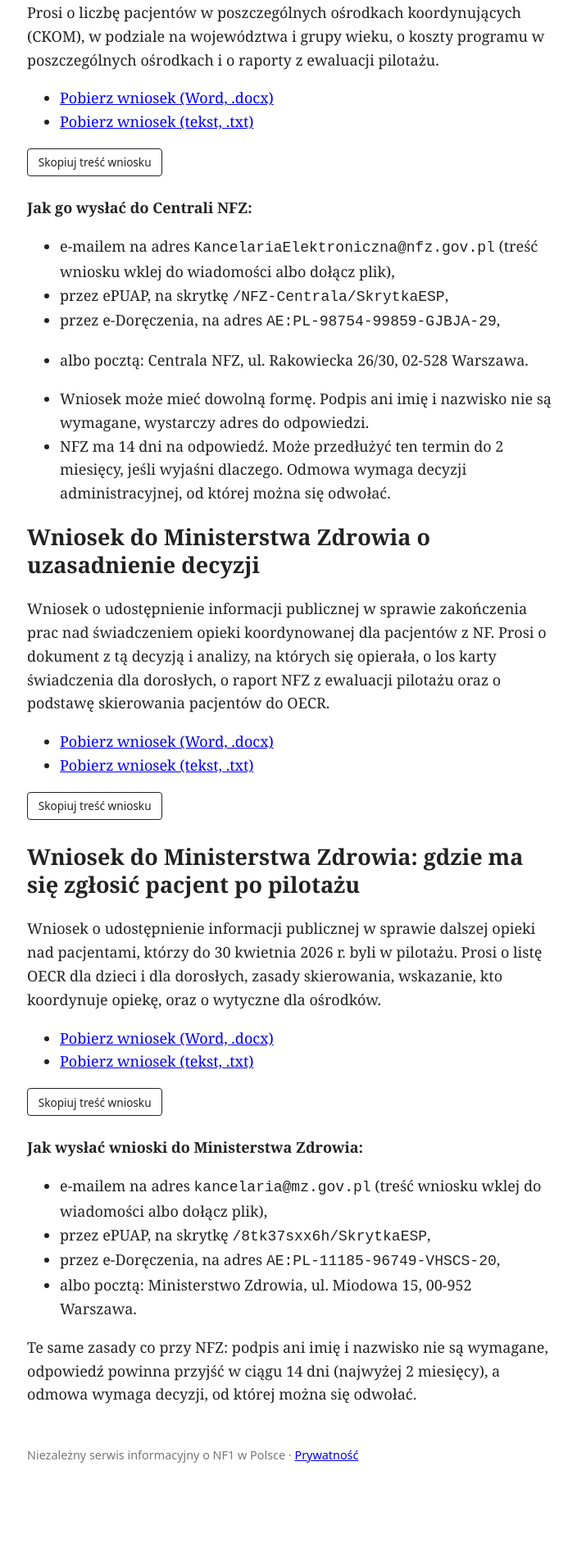
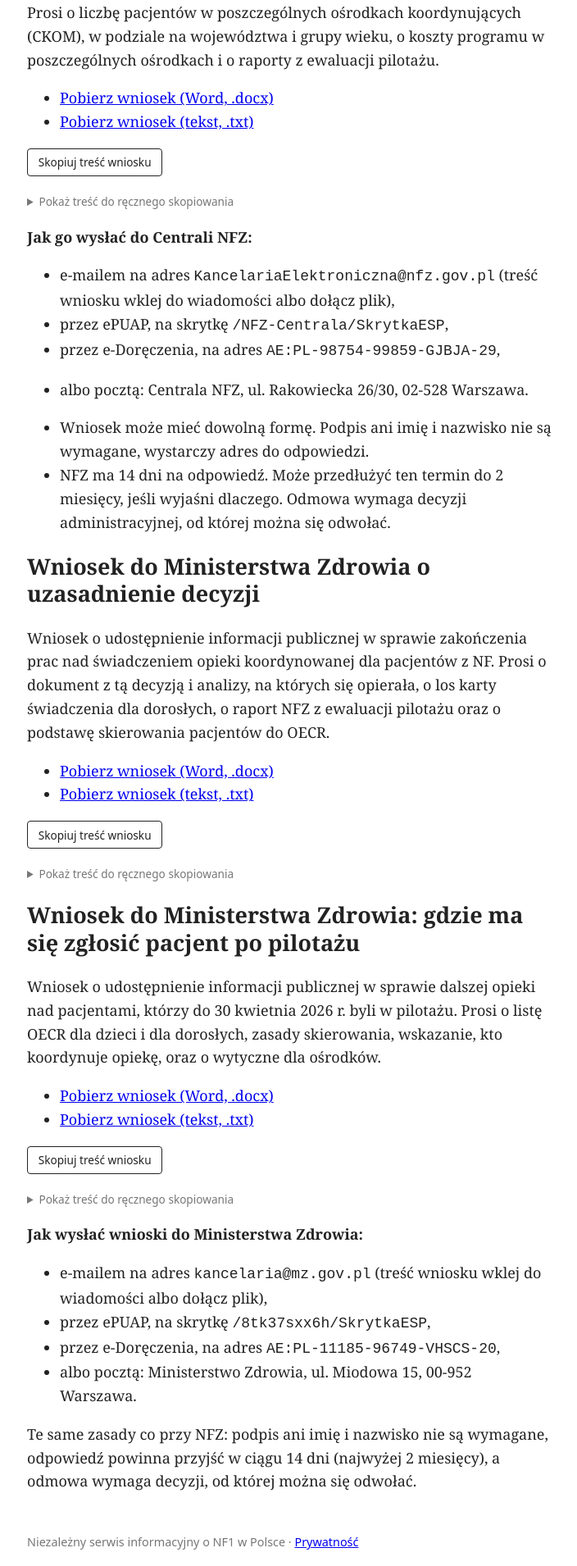
Before and after one commit to sylwiaeb/nf1news, a Jekyll site: the page built from do-pobrania.md, in a window 1280 px wide. Shown: the part 711-2621 px from the top of the page at 82% size, without its empty margins (287-991 px from the left). Built offline with Jekyll 4.4.1, drawn with Linux system fonts in a browser that asks for light colours; before the commit the page ends 2521 px from its top, so only the background shows below that; part of the change alters nothing that is shown.

Commit message:
Kopiowanie treści: schowek, execCommand, a w ostateczności tekst do ręcznego zaznaczenia
Co-Authored-By: Claude Opus 5.5 <noreply@anthropic.com>
Claude-Session: https://claude.ai/code/session_019jaYAUrvFxzDMrZaHzH4de

```diff
--- a/_includes/mail.html
+++ b/_includes/mail.html
@@ -1,3 +1,9 @@
 {% capture body %}{% include {{ include.body }} %}{% endcapture %}
-<p class="mail"><button type="button" class="btn copy" data-target="{{ include.id }}">Skopiuj treść wniosku</button></p>
-<textarea id="{{ include.id }}" hidden readonly>{{ body | strip | escape }}</textarea>
+<div class="mail-box">
+<p class="mail"><button type="button" class="btn copy" data-target="{{ include.id }}">Skopiuj treść wniosku</button> <span class="copy-msg" hidden></span></p>
+<details class="mail-text">
+<summary>Pokaż treść do ręcznego skopiowania</summary>
+<p class="hint">Jeśli przycisk nie działa w Twojej przeglądarce: przytrzymaj palec w polu poniżej, wybierz „Zaznacz wszystko”, a potem „Kopiuj”.</p>
+<textarea id="{{ include.id }}" readonly rows="10">{{ body | strip | escape }}</textarea>
+</details>
+</div>
--- a/_layouts/default.html
+++ b/_layouts/default.html
@@ -64,6 +64,10 @@
     .fb-box { font-family: system-ui, sans-serif; font-size: 0.85rem; margin: 0 0 1rem; padding: 0.6rem 0.8rem; border: 1px solid #ccc; border-radius: 4px; }
     .fb-box p { margin: 0.4rem 0; }
     .fb-box textarea { width: 100%; box-sizing: border-box; font: inherit; color: inherit; background: none; border: 1px solid #ccc; border-radius: 4px; padding: 0.4rem; }
+    .mail-box { font-family: system-ui, sans-serif; font-size: 0.85rem; margin: 0 0 1rem; }
+    .mail-box summary { cursor: pointer; color: #777; }
+    .mail-box .hint { margin: 0.4rem 0; color: #777; }
+    .mail-box textarea { width: 100%; box-sizing: border-box; font: inherit; color: inherit; background: none; border: 1px solid #ccc; border-radius: 4px; padding: 0.4rem; }
     .btn { display: inline-block; font: 0.85rem system-ui, sans-serif; padding: 0.4rem 0.8rem; margin: 0 0.4rem 0.4rem 0; border: 1px solid currentColor; border-radius: 4px; background: none; color: inherit; text-decoration: none; cursor: pointer; }
     .source { color: #777; font-family: system-ui, sans-serif; font-size: 0.8rem; }
   </style>
@@ -93,21 +97,28 @@
         if (!ok && navigator.clipboard) navigator.clipboard.writeText(ta.value);
         done.hidden = false;
       } else if (t.matches && t.matches('button.copy')) {
-        // Przycisk „Skopiuj treść wniosku”: kopiuje tekst z ukrytego pola o id z data-target.
-        var src = document.getElementById(t.dataset.target);
-        if (!src) return;
-        var a = document.createElement('textarea');
-        a.value = src.value; a.setAttribute('readonly', '');
-        a.style.position = 'fixed'; a.style.top = '0'; a.style.left = '0'; a.style.opacity = '0';
-        document.body.appendChild(a);
-        a.focus(); a.select(); a.setSelectionRange(0, a.value.length);
-        var copied = false;
-        try { copied = document.execCommand('copy'); } catch (err) {}
-        a.remove();
-        if (!copied && navigator.clipboard) navigator.clipboard.writeText(src.value);
-        var label = t.textContent;
-        t.textContent = 'Skopiowano';
-        setTimeout(function () { t.textContent = label; }, 2000);
+        // „Skopiuj treść wniosku”: najpierw schowek, potem execCommand, a gdy oba zawiodą,
+        // rozwijamy pole z tekstem i zaznaczamy je do ręcznego skopiowania.
+        var box = t.closest('.mail-box'), ta = document.getElementById(t.dataset.target);
+        if (!box || !ta) return;
+        var msg = box.querySelector('.copy-msg'), det = box.querySelector('details');
+        var show = function (text) { msg.textContent = text; msg.hidden = false; };
+        var manual = function () {
+          det.open = true;
+          ta.focus(); ta.select(); ta.setSelectionRange(0, ta.value.length);
+          show('Nie udało się skopiować automatycznie. Tekst jest zaznaczony poniżej: wybierz „Kopiuj”.');
+        };
+        var legacy = function () {
+          var wasOpen = det.open, ok = false;
+          det.open = true;
+          ta.focus(); ta.select(); ta.setSelectionRange(0, ta.value.length);
+          try { ok = document.execCommand('copy'); } catch (err) {}
+          if (ok) { det.open = wasOpen; window.getSelection && window.getSelection().removeAllRanges(); show('Skopiowano. Wklej treść do maila.'); }
+          else manual();
+        };
+        if (navigator.clipboard && window.isSecureContext) {
+          navigator.clipboard.writeText(ta.value).then(function () { show('Skopiowano. Wklej treść do maila.'); }, legacy);
+        } else legacy();
       }
     });
   </script>
```
